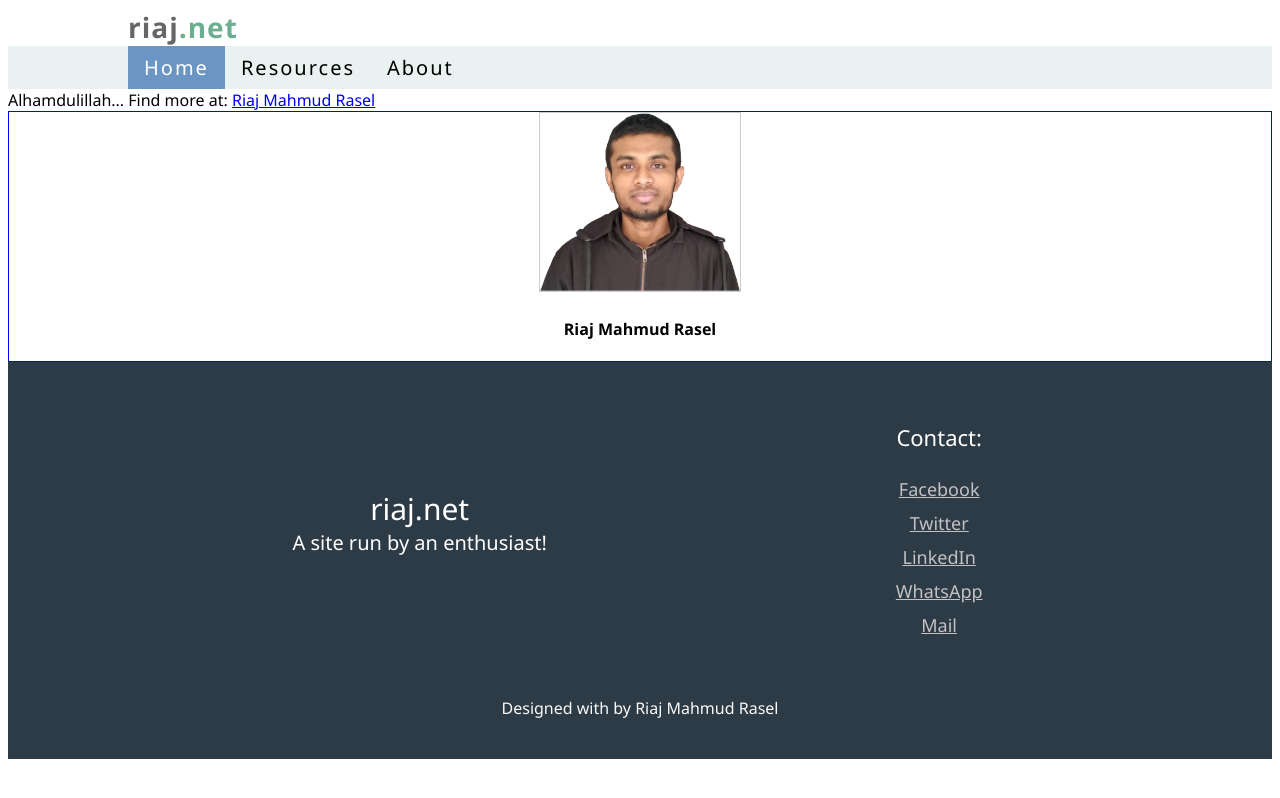
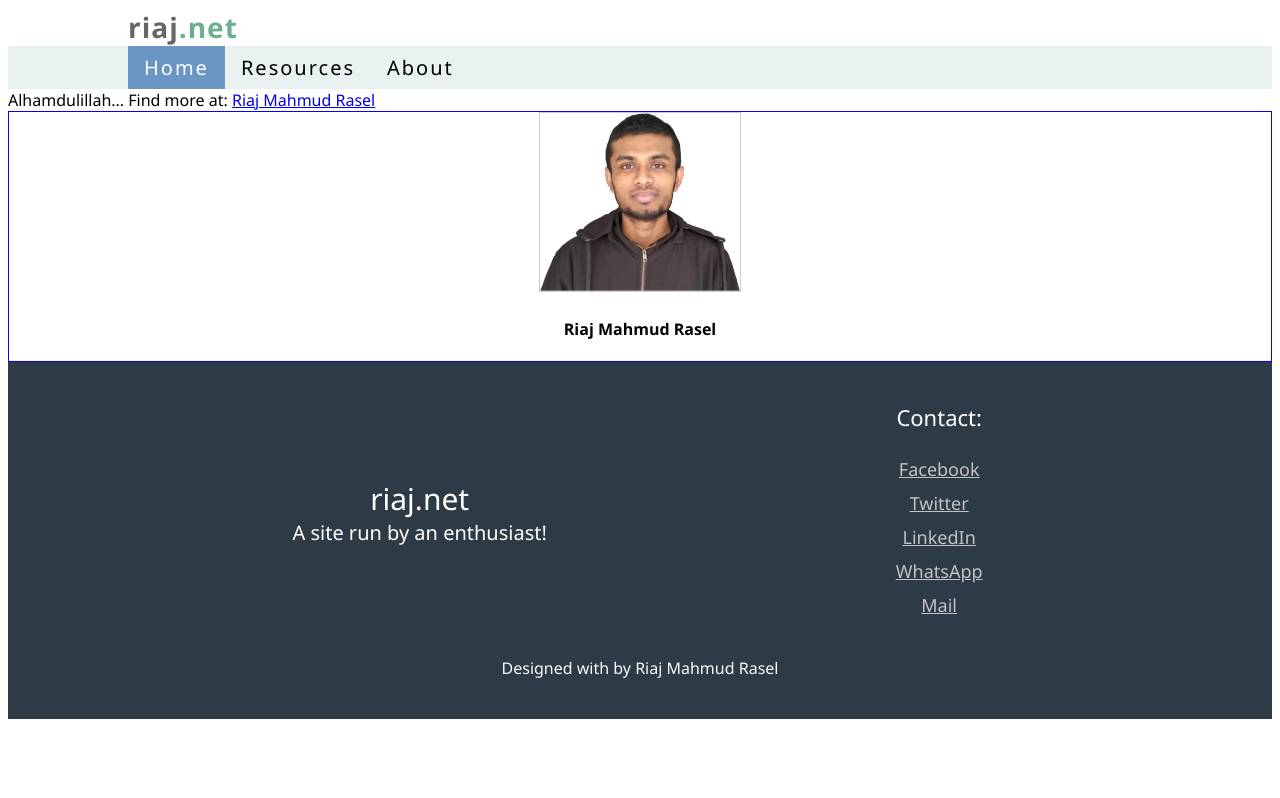
Before and after one commit to riajmahmud/riajmahmud2.github.io, a Jekyll site: the page built from index.html, in a window 1280 px wide. Shown: the top 798 px of the page. Built offline with Jekyll 4.4.1, drawn with Linux system fonts in a browser that asks for light colours.

Commit message:
Update main.css

```diff
--- a/assets/main.css
+++ b/assets/main.css
@@ -42,12 +42,12 @@
 	margin:auto;
 }
 
-.footer-item{border:0px solid #444;text-align: center;border-radius:4px;padding:20px 0;}
+.footer-item{border:0px solid #444;text-align: center;border-radius:4px;}
 .social-link{display:block;padding:5px;color: #c3c1c4;font-size:18px;}
 .social-link:hover{color: white;text-decoration: underline;}
 .last-item{color:#fafafa; text-align: center;padding:20px 10px;}
 
-.first-item{display:flex;justify-content: center;align-items: center;flex-wrap: wrap;}
+.first-item{display:flex;justify-content: center;align-items: center;flex-wrap: wrap;padding:20px 0px 0px 0px;}
 
 .logo{font-size:30px;color: white;width:100%;}
 .moto{font-size:20px; color:white;width:100%;}
```
